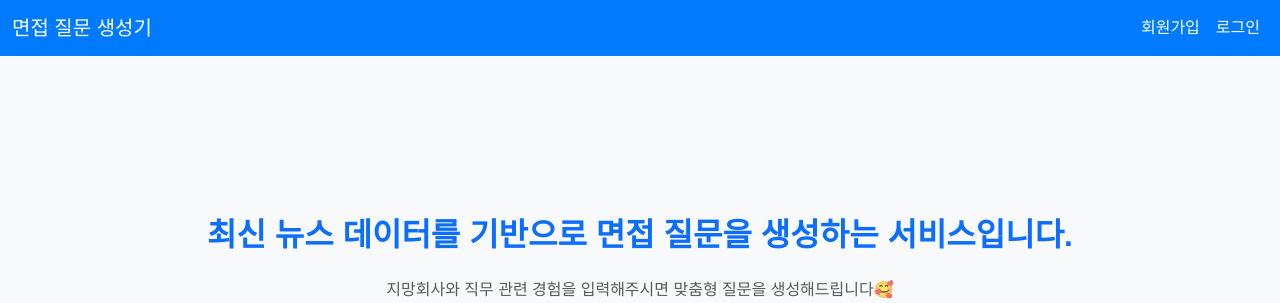
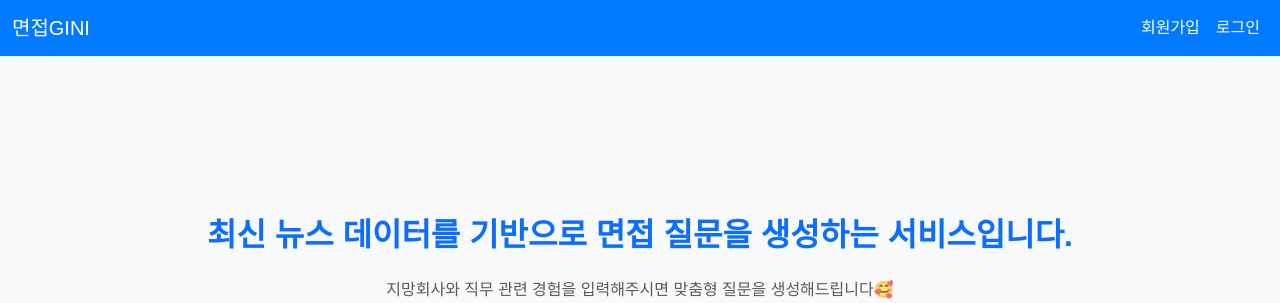
Before and after one commit to dmf-final3/interview_drill, a Django app: page /interview_gen/ in a window 1280 px wide. Shown: the top 303 px of the page. Run offline with Django 5.2, Linux system fonts and the light colour scheme; some libraries are stand-ins or nearby versions.

Commit message:
모달 해결 및 서비스명 변경

```diff
--- a/templates/base.html
+++ b/templates/base.html
@@ -4,7 +4,7 @@
     {% load static %}
     <meta charset="UTF-8">
     <meta name="viewport" content="width=device-width, initial-scale=1.0">
-    <title>{% block title %}면접 질문 생성기{% endblock %}</title>
+    <title>{% block title %}✨면접GINI{% endblock %}</title>
     <link href="https://cdn.jsdelivr.net/npm/bootstrap@5.3.2/dist/css/bootstrap.min.css" rel="stylesheet">
     <link rel="stylesheet" href="{% static 'interview_gen/css/style.css' %}">
     <link rel="stylesheet" href="{% static 'interview_gen/css/chat.css' %}">
@@ -16,7 +16,7 @@
     <!-- Navbar 시작 -->
     <nav class="navbar navbar-expand-lg navbar-light bg-light">
         <div class="container-fluid">  <!-- container-fluid 유지 -->
-            <a class="navbar-brand" href="{% url 'interview_gen:index' %}">면접 질문 생성기</a>
+            <a class="navbar-brand" href="{% url 'interview_gen:index' %}">면접GINI</a>
             <button class="navbar-toggler" type="button" data-bs-toggle="collapse" data-bs-target="#navbarNav" aria-controls="navbarNav" aria-expanded="false" aria-label="Toggle navigation">
                 <span class="navbar-toggler-icon"></span>
             </button>
@@ -60,7 +60,7 @@
                 <div class="modal-body">
                     <div class="d-flex align-items-center">
                         <strong>면접 질문을 생성하고 있어요... 잠시만 기다려주세요!</strong>
-                        <div class="hourglass-loader"></div>
+                        <div class="spinner-border ms-auto" role="status" aria-hidden="true"></div>
                     </div>
                 </div>
             </div>
```
